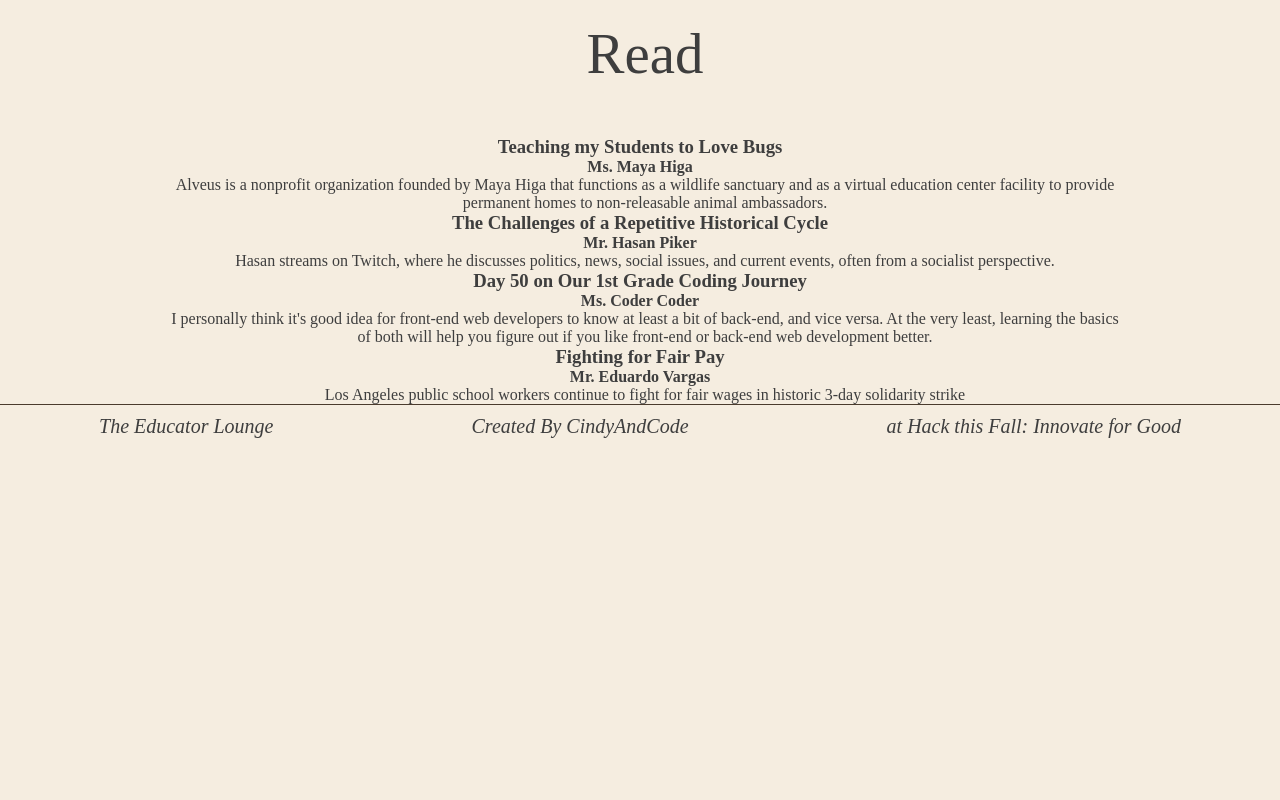
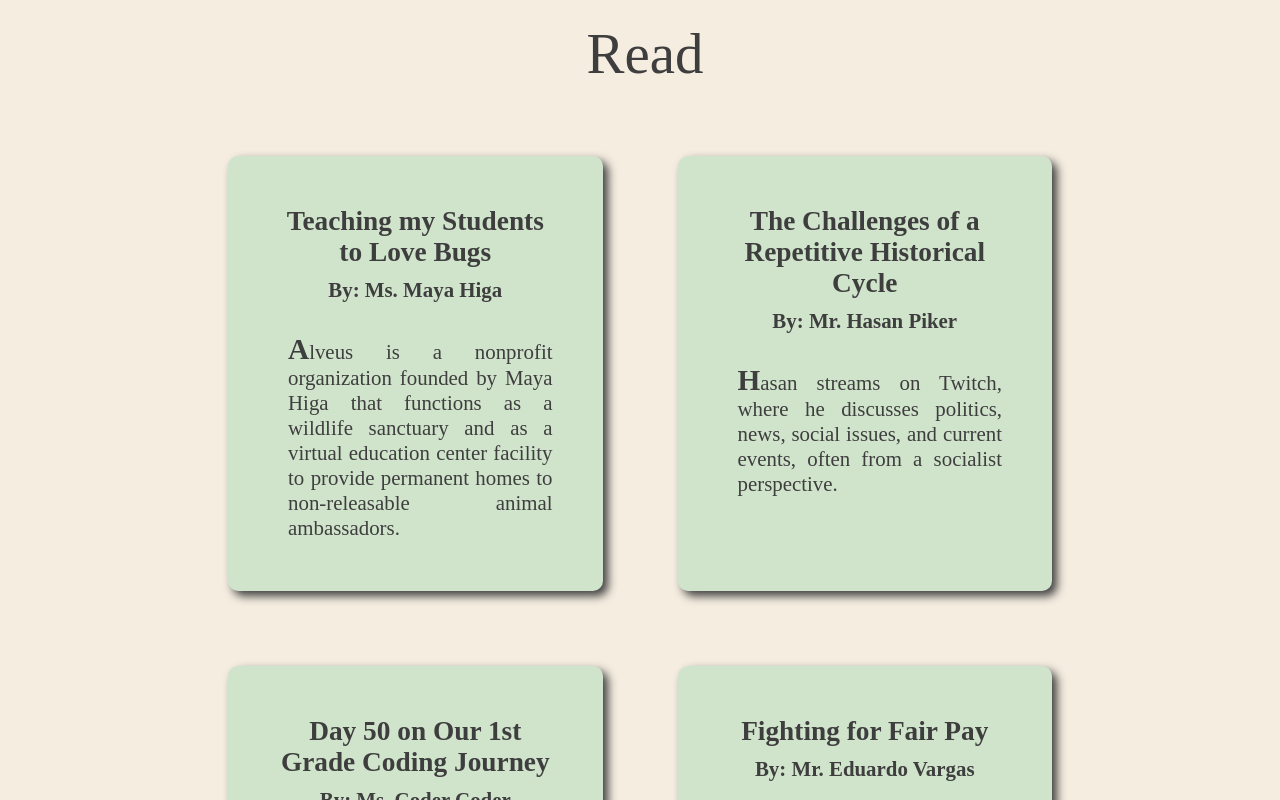
Before and after one commit to cindyawho/mlh-htf2024-project, a React (Create React App) app in the folder my-app/: page /blogs in a window 1280 px wide. Shown: the part 1220-2020 px from the top of the page. Before the commit the page ends 1668 px from the top, so only its background shows below. Built offline with nearby package versions, Linux system fonts and the light colour scheme; the HTML template or start-up script is replaced by a standard one; a web font is replaced by a local one.

Commit message:
Finish styling of blog posts and add blog data

```diff
--- a/my-app/src/componentPages/Blogs.js
+++ b/my-app/src/componentPages/Blogs.js
@@ -46,7 +46,7 @@
       <a href={blogURL} target='_blank' rel='noopener noreferrer'>
         <div class="itemTitle">
           <h3>{title}</h3>
-          <h4>{author}</h4>
+          <h4>By: {author}</h4>
         </div>
         <p>{summary}</p>
       </a>
--- a/my-app/src/componentPages/blog.css
+++ b/my-app/src/componentPages/blog.css
@@ -31,3 +31,49 @@
     background-color: var(--button-color-pink);
     color: var(--font-color-light);
 }
+
+.readGrid{
+    display: grid;
+    grid-template-columns: 1fr 1fr;
+    gap: 75px;
+    padding: 20px;
+    width: 90%;
+    margin: 0 auto;
+}
+
+.blogItem {
+    background-color: var(--bg-secondary-green);
+    padding: 50px;
+    border-radius: 10px;
+    text-align: center;
+    font-family: var(--font-family);
+    box-shadow: 5px 5px 10px var(--font-color-dark);
+    transition: .75s ease-in-out;
+}
+
+.blogItem:hover{
+    background-color: #98ac95;
+    color: var(--font-color-light);
+}
+
+.itemTitle {
+    margin-bottom: 30px;
+}
+.itemTitle h3{
+    font-size: calc(14px + 15/1440*100vw);
+    padding-bottom: 10px;
+}
+.itemTitle h4{
+    font-size: calc(12px + 10/1440*100vw);
+}
+.blogItem p{
+    font-size: calc(12px + 10/1440*100vw);
+    text-align: justify;
+}
+.blogItem p::first-letter {
+    font-size: 1.4em;
+    font-weight: bold;
+}
+a:hover{
+    text-decoration: none;;
+}
--- a/my-app/src/data/blogs.json
+++ b/my-app/src/data/blogs.json
@@ -20,7 +20,7 @@
     {
         "title": "Fighting for Fair Pay",
         "author": "Mr. Eduardo Vargas",
-        "summary": "Los Angeles public school workers continue to fight for fair wages in historic 3-day solidarity strike",
+        "summary": "Los Angeles public school workers continue to fight for fair wages in historic 3-day solidarity strike. In a historic show of solidarity, 65,000 public school workers from Service Employees International Union Local 99 and United Teachers Los Angeles are striking for three days, from March 21 to 23. ",
         "blogURL":"https://www.liberationnews.org/los-angeles-public-school-workers-continue-to-fight-for-fair-wages-in-historic-3-day-solidarity-strike/"
     }
 ]
```
Also changed, not shown: 1 other file (tests, documents, lock files or other folders).
